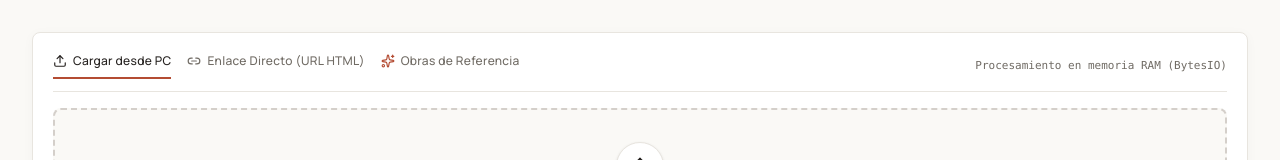
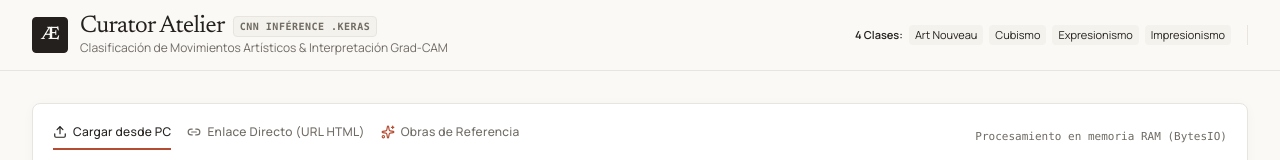
Before and after one commit to StefSilva-CSDS/cnn-modelizado, a React (Vite) app: page / in a window 1280 px wide. Shown: the top 160 px of the page. Built offline with nearby package versions, Linux system fonts and the light colour scheme.

Commit message:
last changes

```diff
--- a/src/App.tsx
+++ b/src/App.tsx
@@ -1,4 +1,5 @@
 import React, { useState, useEffect, useCallback } from 'react';
+import { Header } from './components/Header';
 import { ImageIngestion } from './components/ImageIngestion';
 import { ArtworkCanvas } from './components/ArtworkCanvas';
 import { AnalysisPanel } from './components/AnalysisPanel';
@@ -225,6 +226,24 @@ export default function App() {
   return (
     <div className="min-h-screen bg-[#FAF9F6] text-[#1A1C1A] flex flex-col font-sans selection:bg-[#B44C33]/20 selection:text-[#B44C33]">
 
+      {/* Barra de Navegación / Cabecera Curatorial */}
+      <Header/>
+
+      {/* Banner Informativo si el Servidor Local aún no está corriendo */}
+      {/* {!serverConfig.isConnected && (
+        <div className="bg-[#FAF8F3] border-b border-[#E8E5DF] py-2 px-4 text-xs text-[#706B64]">
+          <div className="max-w-7xl mx-auto flex items-center justify-between gap-3 flex-wrap">
+            <div className="flex items-center gap-2">
+              <span className="w-2 h-2 rounded-full bg-[#B44C33]" />
+              <span>
+                <strong className="text-[#24201E]">Modo de Vista Previa Curatorial:</strong> Puedes interactuar con la interfaz y probar las 4 clases con Grad-CAM. Para conectar tu red neuronal en vivo, ejecuta tu script de Python en tu PC: <code className="bg-[#E8E5DF] px-1 py-0.5 rounded text-[#24201E]">python server.py</code>.
+              </span>
+            </div>
+
+          </div>
+        </div>
+      )} */}
+
       {/* Contenedor Principal */}
       <main className="flex-1 max-w-7xl w-full mx-auto px-4 sm:px-6 lg:px-8 py-6 sm:py-8 space-y-6">
 
--- /dev/null
+++ b/src/components/Header.tsx
@@ -0,0 +1,50 @@
+import React from 'react';
+import { Sparkles, Layers, Cpu } from 'lucide-react';
+import { ServerConfig } from '../types';
+import { ServerStatusBadge } from './ServerStatusBadge';
+
+
+
+export const Header = ({
+
+}) => {
+  return (
+    <header className="border-b border-[#E8E5DF] bg-[#FAF9F6]/80 backdrop-blur-sm sticky top-0 z-20">
+      <div className="max-w-7xl mx-auto px-4 sm:px-6 lg:px-8 py-3.5 flex flex-wrap items-center justify-between gap-4">
+
+        {/* Marca Curatorial */}
+        <div className="flex items-center gap-3">
+          <div className="w-9 h-9 rounded border border-[#24201E] bg-[#24201E] text-[#FAF9F6] flex items-center justify-center font-serif text-lg font-semibold tracking-tighter">
+            Æ
+          </div>
+          <div>
+            <div className="flex items-center gap-2">
+              <h1 className="font-serif text-xl sm:text-2xl text-[#24201E] tracking-tight leading-none">
+                Curator Atelier
+              </h1>
+              <span className="hidden sm:inline-block text-[10px] uppercase tracking-wider font-mono font-semibold px-1.5 py-0.5 rounded bg-[#F4F2EC] text-[#706B64] border border-[#E8E5DF]">
+                CNN Inférence .keras
+              </span>
+            </div>
+            <p className="text-xs text-[#706B64] mt-0.5">
+              Clasificación de Movimientos Artísticos & Interpretación Grad-CAM
+            </p>
+          </div>
+        </div>
+
+        {/* 4 Clases Disponibles & Widget de Servidor */}
+        <div className="flex items-center gap-3 sm:gap-4 flex-wrap">
+          <div className="hidden lg:flex items-center gap-1.5 text-[11px] text-[#706B64] border-r border-[#E8E5DF] pr-4">
+            <span className="font-semibold text-[#24201E]">4 Clases:</span>
+            <span className="bg-[#F4F2EC] px-1.5 py-0.5 rounded text-[#24201E]">Art Nouveau</span>
+            <span className="bg-[#F4F2EC] px-1.5 py-0.5 rounded text-[#24201E]">Cubismo</span>
+            <span className="bg-[#F4F2EC] px-1.5 py-0.5 rounded text-[#24201E]">Expresionismo</span>
+            <span className="bg-[#F4F2EC] px-1.5 py-0.5 rounded text-[#24201E]">Impresionismo</span>
+          </div>
+
+
+        </div>
+      </div>
+    </header>
+  );
+};
```
